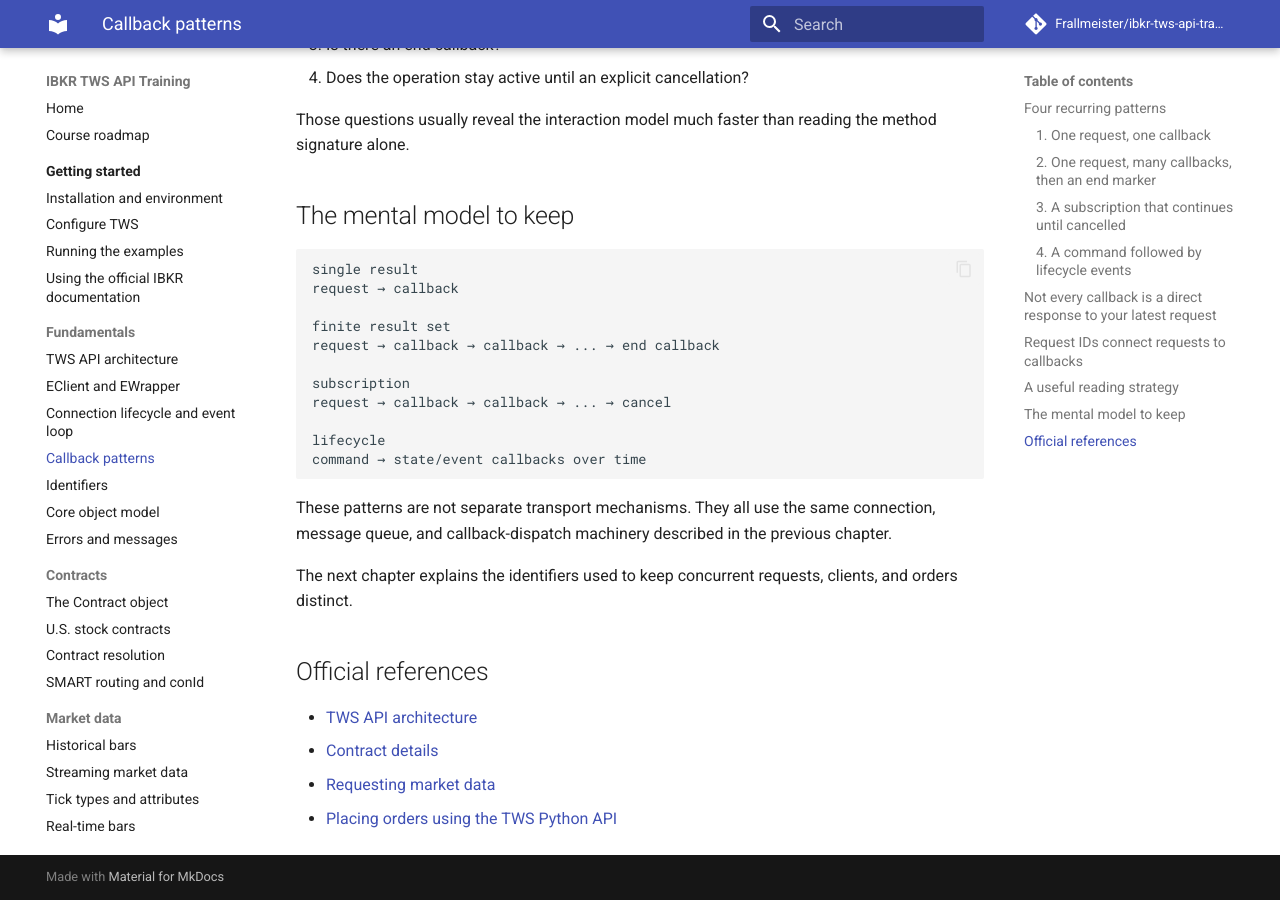
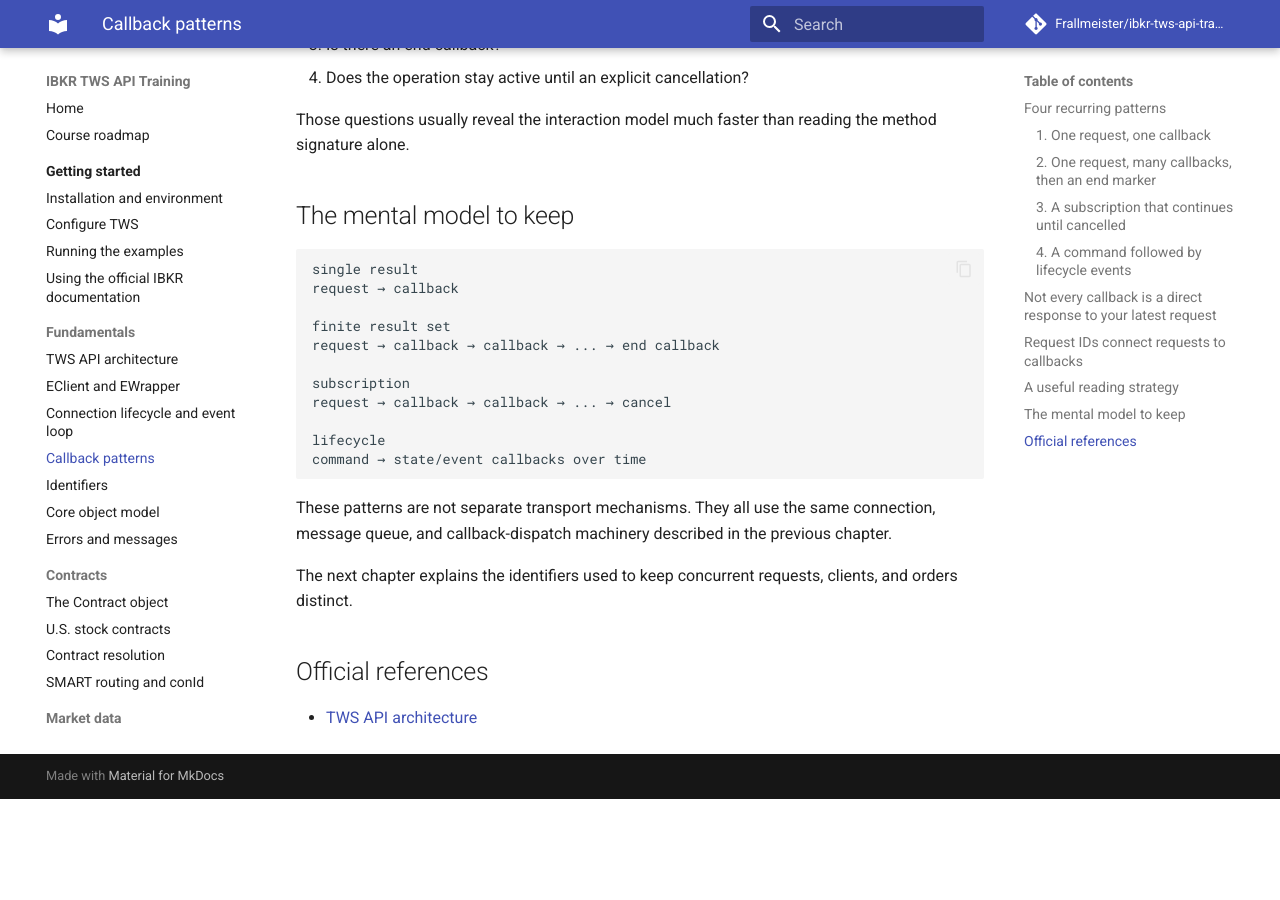
Before and after one commit to Frallmeister/ibkr-tws-api-training, an MkDocs documentation site: the page built from docs/fundamentals/callback-patterns.md, in a window 1280 px wide and 900 px high, scrolled down 3213 px. Built offline with MkDocs 1.6.1 and Material for MkDocs 9.7.7, drawn with Linux system fonts in a browser that asks for light colours; comment, search, counter and statistics services are not loaded; after the commit the page ends 4012 px from its top, so only the background shows below that.

Commit message:
docs: keep callback references focused

```diff
--- a/docs/fundamentals/callback-patterns.md
+++ b/docs/fundamentals/callback-patterns.md
@@ -205,6 +205,3 @@
 ## Official references
 
 - [TWS API architecture](https://www.interactivebrokers.com/docs/tws-api/doc/architecture/introduction)
-- [Contract details](https://www.interactivebrokers.com/docs/tws-api/doc/contracts-financial-instruments/contract-details/introduction)
-- [Requesting market data](https://www.interactivebrokers.com/docs/tws-api/doc/quick-start/requesting-market-data)
-- [Placing orders using the TWS Python API](https://www.interactivebrokers.com/campus/trading-lessons/python-placing-orders/)
```
